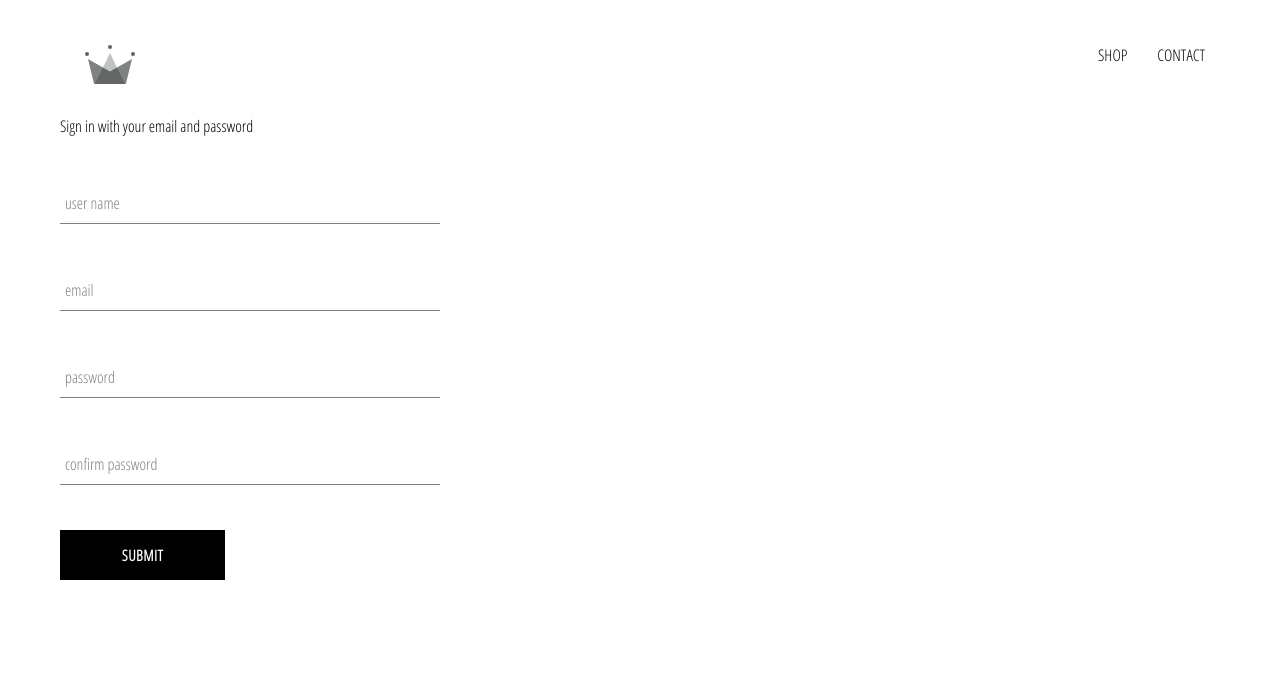
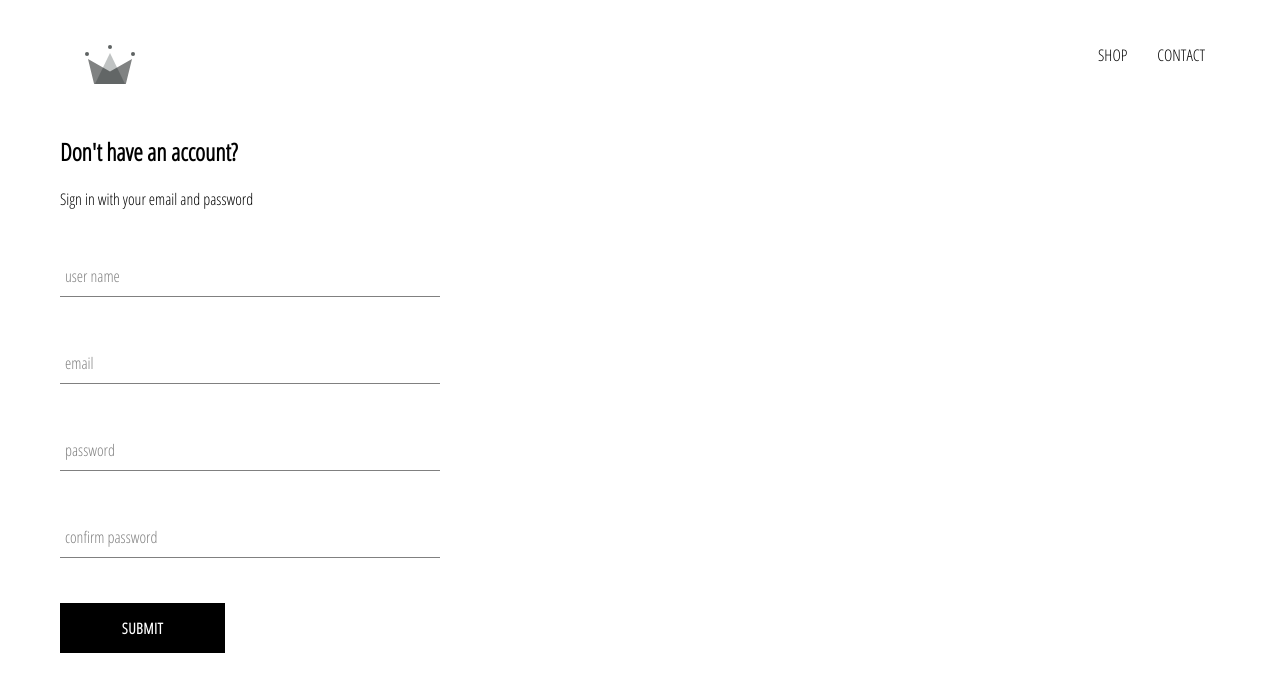
Before and after one commit to SleighJ/crwn-clothing, a React (Create React App) app: page /signin in a window 1280 px wide. Shown: the top 692 px of the page. Built offline with nearby package versions, Linux system fonts and the light colour scheme.

Commit message:
h2 in signup

```diff
--- a/src/forms/sign-up/sign-up-form.component.jsx
+++ b/src/forms/sign-up/sign-up-form.component.jsx
@@ -32,7 +32,8 @@ const SignUpForm = () => {
 
   return (
      <>
-       <span>Sign in with your email and password</span>
+      <h2>Don't have an account?</h2>
+      <span>Sign in with your email and password</span>
        { error ? <span className='error'>*{error}</span> : null }
         <form onSubmit={handleFormSubmit}>
           <FormInput
```
